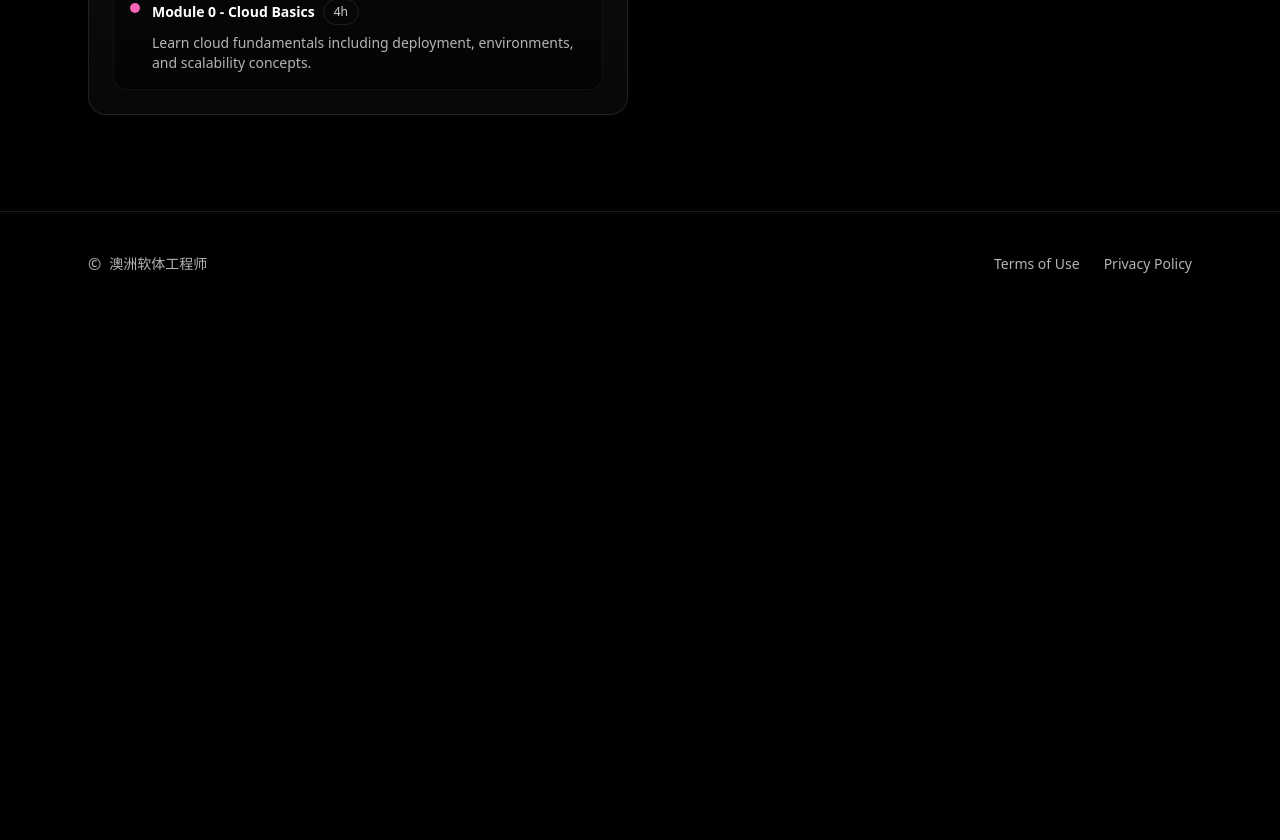
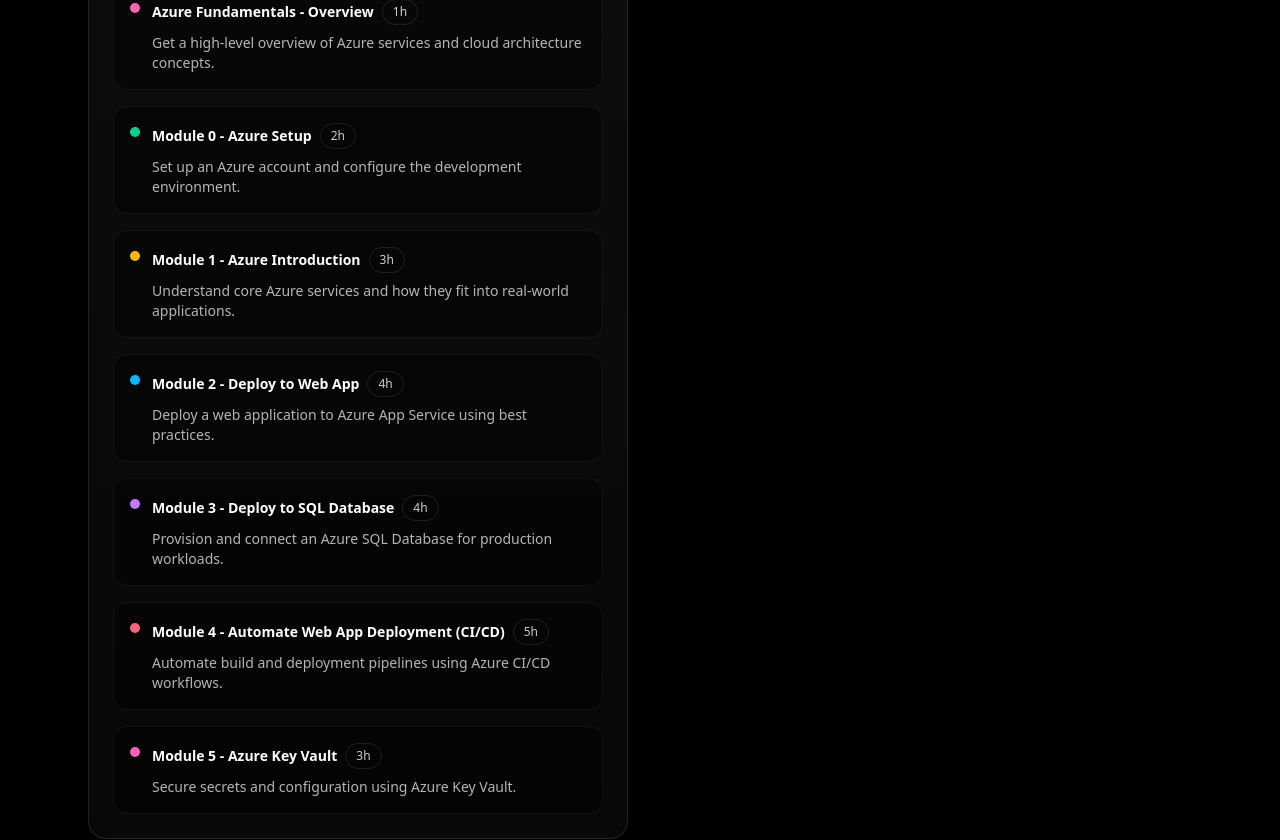
Before and after one commit to nxn-nicole/it-service-site, a Next.js app: page /courses in a window 1280 px wide. Shown: the part 1940-2780 px from the top of the page. Before the commit the page ends 2256 px from the top, so only its background shows below. Built offline with nearby package versions, Linux system fonts and the light colour scheme.

Commit message:
add cloud

```diff
--- a/src/app/courses/page.tsx
+++ b/src/app/courses/page.tsx
@@ -106,10 +106,45 @@
     title: "Cloud Infrastructure",
     modules: [
       {
-        title: "Module 0 - Cloud Basics",
+        title: "Azure Fundamentals - Overview",
+        duration: "1h",
+        description:
+          "Get a high-level overview of Azure services and cloud architecture concepts.",
+      },
+      {
+        title: "Module 0 - Azure Setup",
+        duration: "2h",
+        description:
+          "Set up an Azure account and configure the development environment.",
+      },
+      {
+        title: "Module 1 - Azure Introduction",
+        duration: "3h",
+        description:
+          "Understand core Azure services and how they fit into real-world applications.",
+      },
+      {
+        title: "Module 2 - Deploy to Web App",
         duration: "4h",
         description:
-          "Learn cloud fundamentals including deployment, environments, and scalability concepts.",
+          "Deploy a web application to Azure App Service using best practices.",
+      },
+      {
+        title: "Module 3 - Deploy to SQL Database",
+        duration: "4h",
+        description:
+          "Provision and connect an Azure SQL Database for production workloads.",
+      },
+      {
+        title: "Module 4 - Automate Web App Deployment (CI/CD)",
+        duration: "5h",
+        description:
+          "Automate build and deployment pipelines using Azure CI/CD workflows.",
+      },
+      {
+        title: "Module 5 - Azure Key Vault",
+        duration: "3h",
+        description: "Secure secrets and configuration using Azure Key Vault.",
       },
     ],
   },
```
